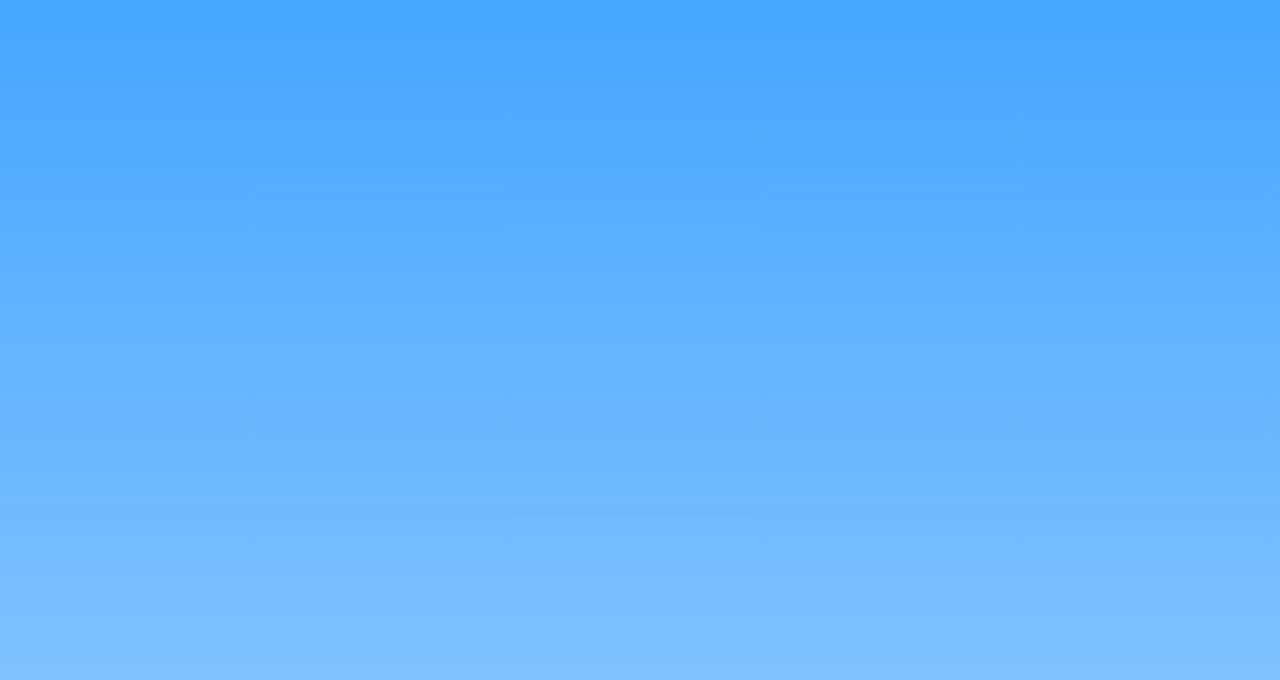
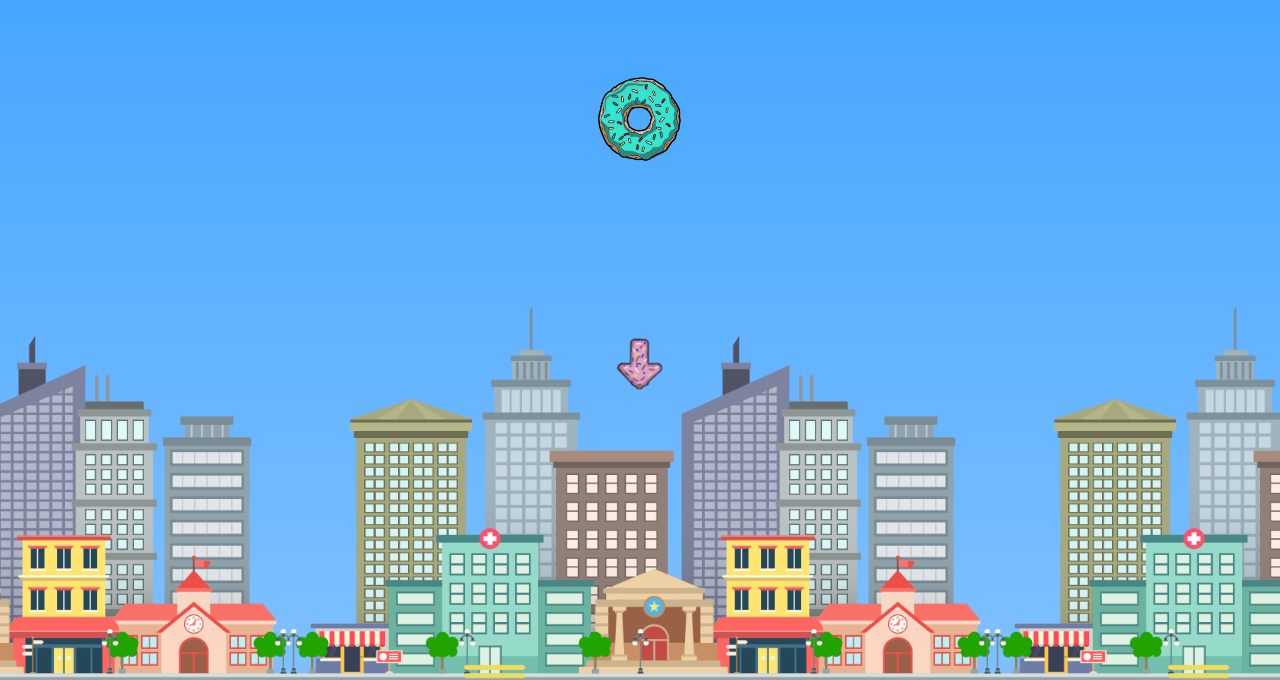
Before and after one commit to kalzero/Uptown-Donuts, a plain HTML site: page index.html in a window 1280 px wide. Shown: the part 122-802 px from the top of the page. Drawn offline with nearby package versions, Linux system fonts and the light colour scheme.

Commit message:
Update main.css

```diff
--- a/css/main.css
+++ b/css/main.css
@@ -335,7 +335,7 @@ body {
     animation-name: daylight;
     z-index: 1; }
   .header__img-buildings {
-    background: transparent url(./img/uptown-buildings.png) repeat-x bottom;
+    background: transparent url(../img/uptown-buildings.png) repeat-x bottom;
     position: absolute;
     width: 100%;
     top: 0;
@@ -365,7 +365,7 @@ body {
       .header__img-buildings {
         background-size: 100%; } }
   .header__img-donut-sun {
-    background: url(./img/uptown-donut.png) no-repeat center;
+    background: url(../img/uptown-donut.png) no-repeat center;
     position: absolute;
     top: 20%;
     left: 50%;
@@ -396,7 +396,7 @@ body {
       .header__img-donut-sun {
         background-size: 20%; } }
   .header__img-scroll {
-    background: url(./img/uptown-donut-arrow-small.png) no-repeat center;
+    background: url(../img/uptown-donut-arrow-small.png) no-repeat center;
     position: absolute;
     top: 50%;
     left: 50%;
```
